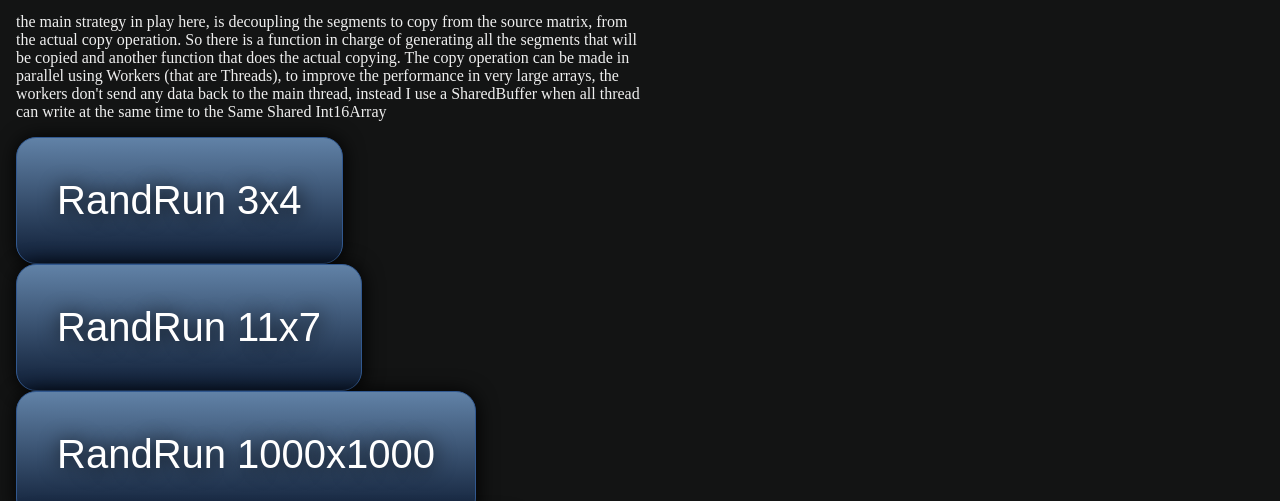
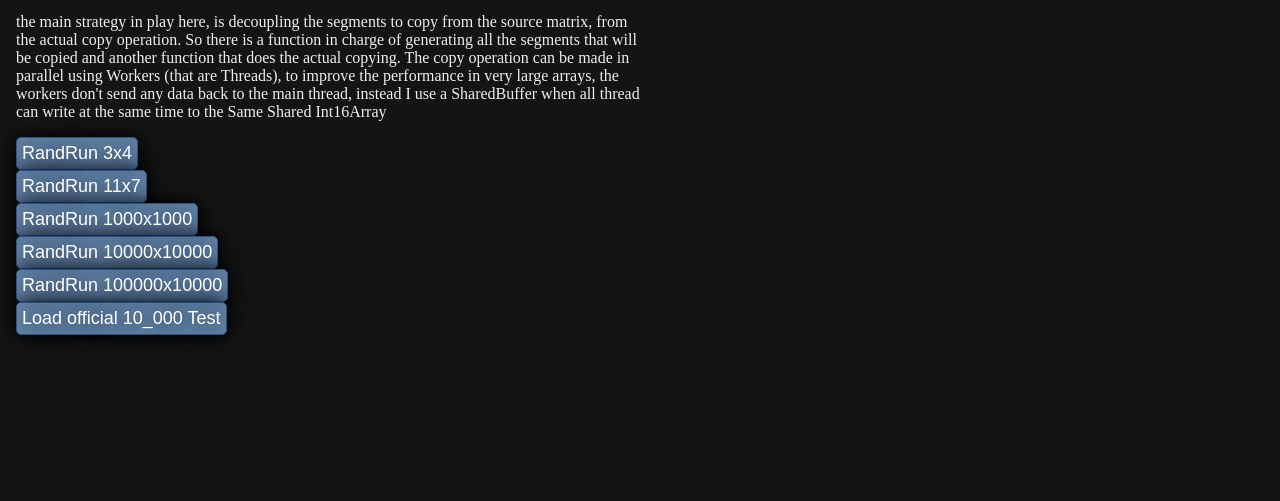
Before and after one commit to nestoralonso/snail-server2, a website with bundled scripts: page index.html in a window 1280 px wide. Shown: the part 279-780 px from the top of the page. Built offline with nearby package versions, Linux system fonts and the light colour scheme.

Commit message:
stranger changes 5

```diff
--- a/style.css
+++ b/style.css
@@ -98,26 +98,17 @@ section {
 
 .lol-button {
   background: #6182A7;
-  background-image: -webkit-linear-gradient(top, #6182A7, #0F1E36);
-  background-image: -moz-linear-gradient(top, #6182A7, #0F1E36);
-  background-image: -ms-linear-gradient(top, #6182A7, #0F1E36);
-  background-image: -o-linear-gradient(top, #6182A7, #0F1E36);
-  background-image: -webkit-gradient(to bottom, #6182A7, #0F1E36);
-  -webkit-border-radius: 20px;
-  -moz-border-radius: 20px;
-  border-radius: 20px;
+  background-image: linear-gradient(top, #6182A7, #0F1E36);
+  border-radius: 5px;
   color: #FFFFFF;
-  font-family: Arial;
-  font-size: 40px;
+  font-size: 18px;
   font-weight: 100;
-  padding: 40px;
-  -webkit-box-shadow: 1px 1px 20px 0 #000000;
-  -moz-box-shadow: 1px 1px 20px 0 #000000;
+  padding: 5px;
   box-shadow: 1px 1px 20px 0 #000000;
   text-shadow: 1px 1px 20px #000000;
   border: solid #31588F 1px;
   text-decoration: none;
-  display: inline-block;
+  display: block;
   cursor: pointer;
   text-align: center;
 }
@@ -125,13 +116,7 @@ section {
 .lol-button:hover {
   border: solid #629ae8 1px;
   background: #6182A7;
-  background-image: -webkit-linear-gradient(top, #5381b5, #0F1E36);
-  background-image: -moz-linear-gradient(top, #5381b5, #0F1E36);
-  background-image: -ms-linear-gradient(top, #5381b5, #0F1E36);
-  background-image: -o-linear-gradient(top, #5381b5, #0F1E36);
-  background-image: -webkit-gradient(to bottom, #5381b5, #0F1E36);
-  -webkit-border-radius: 20px;
-  -moz-border-radius: 20px;
-  border-radius: 20px;
+  background-image: linear-gradient(top, #5381b5, #0F1E36);
+  border-radius: 5px;
   text-decoration: none;
 }
```
